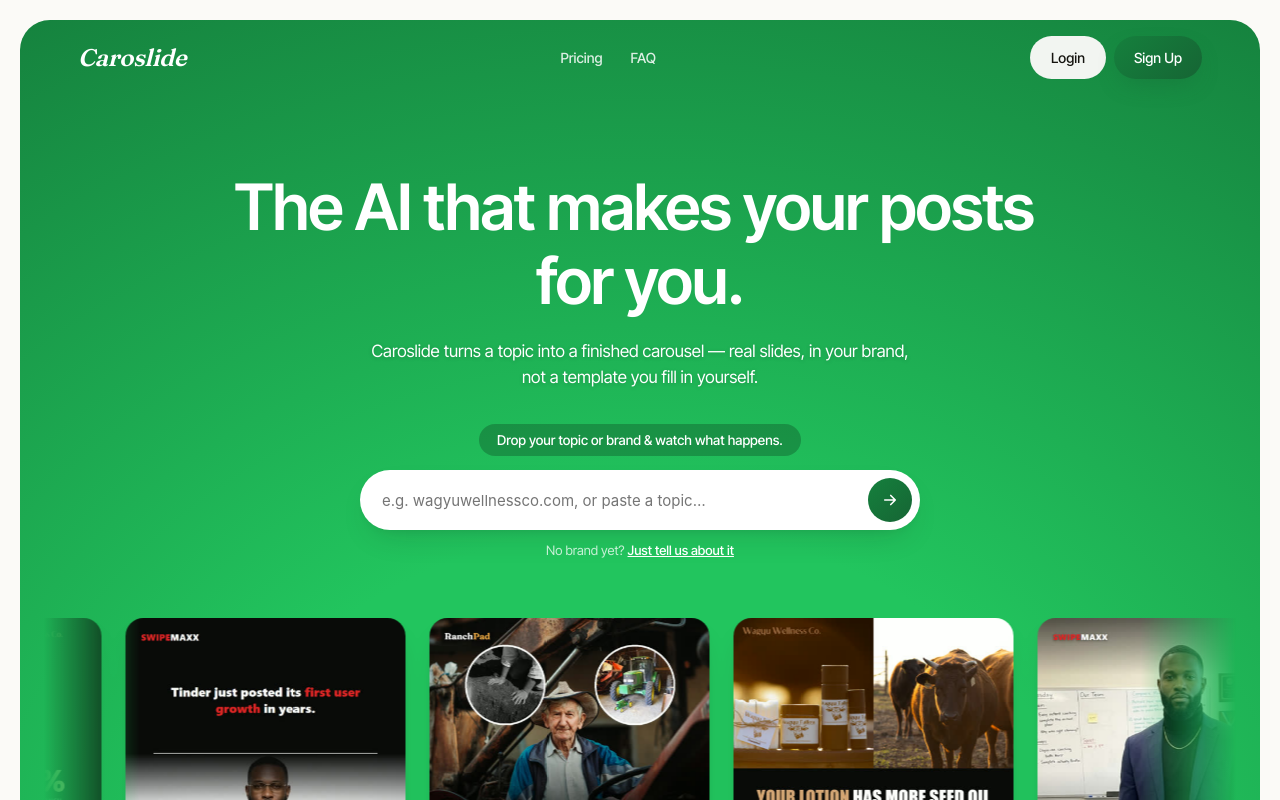
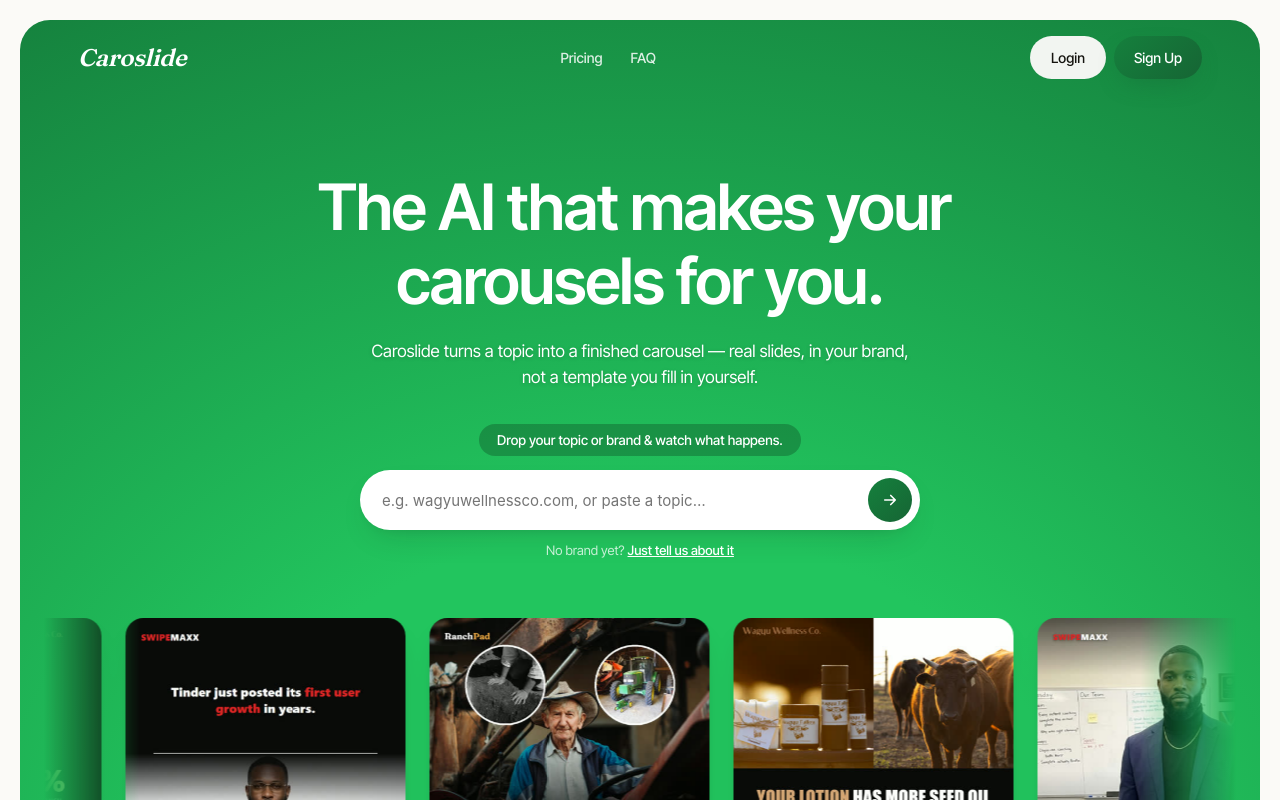
Before and after one commit to jaylenmareko/caroslide-app, a Next.js app: page / in a window 1280 px wide. Shown: the top 800 px of the page. Built offline with nearby package versions, Linux system fonts and the light colour scheme; no server answers.

Commit message:
Change hero headline to "carousels" instead of "posts"
More accurate to what the product actually delivers and reinforces
the product name.

```diff
--- a/src/components/MarketingPage.tsx
+++ b/src/components/MarketingPage.tsx
@@ -99,7 +99,7 @@ export default function MarketingPage() {
 
       <section className="lp-hero">
         <h1>
-          <HeroWords text="The AI that makes your posts for you." />
+          <HeroWords text="The AI that makes your carousels for you." />
         </h1>
         <p className="lp-hero-sub">
           Caroslide turns a topic into a finished carousel — real slides, in your brand, not a template you fill in yourself.
```
